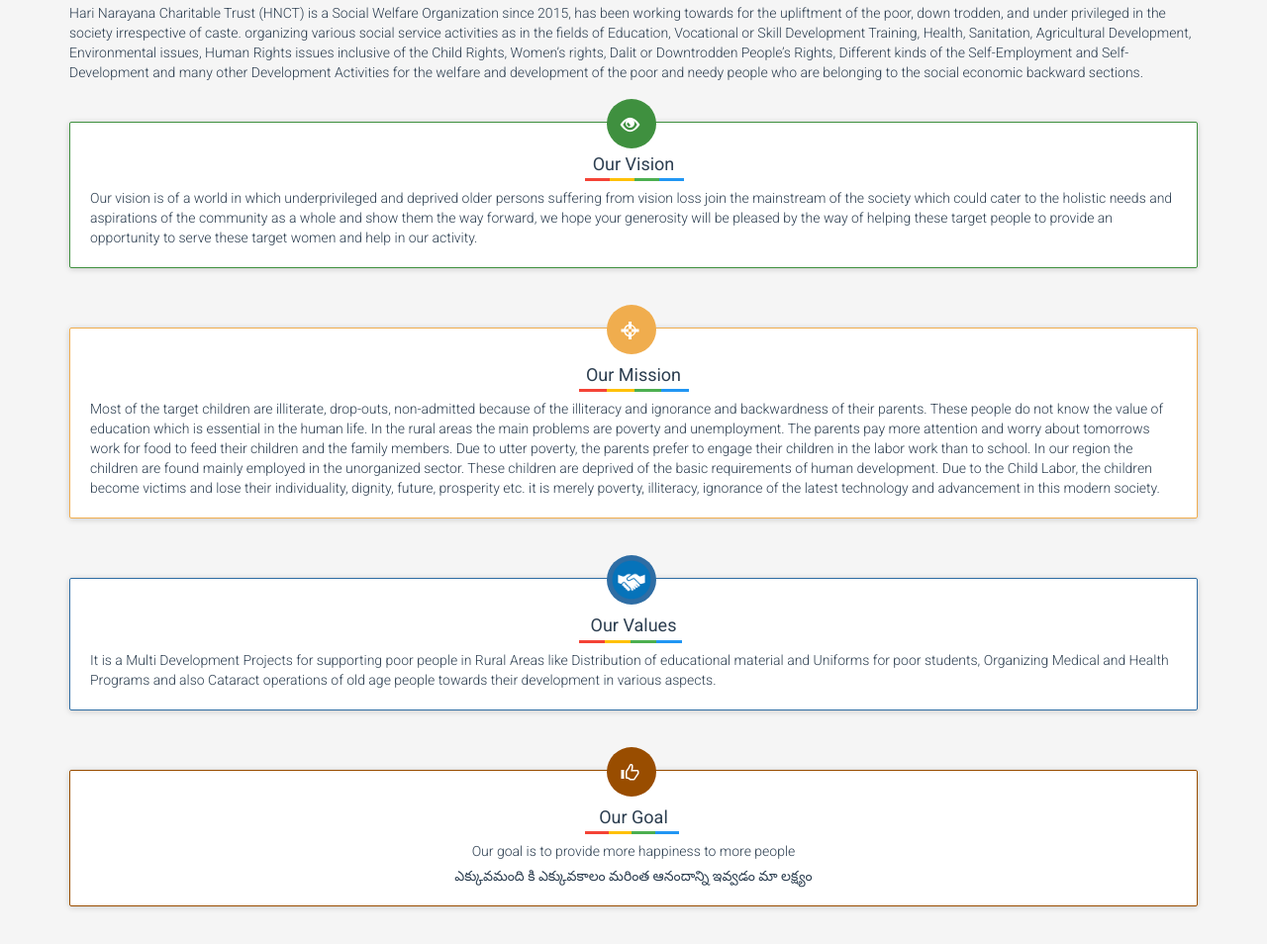
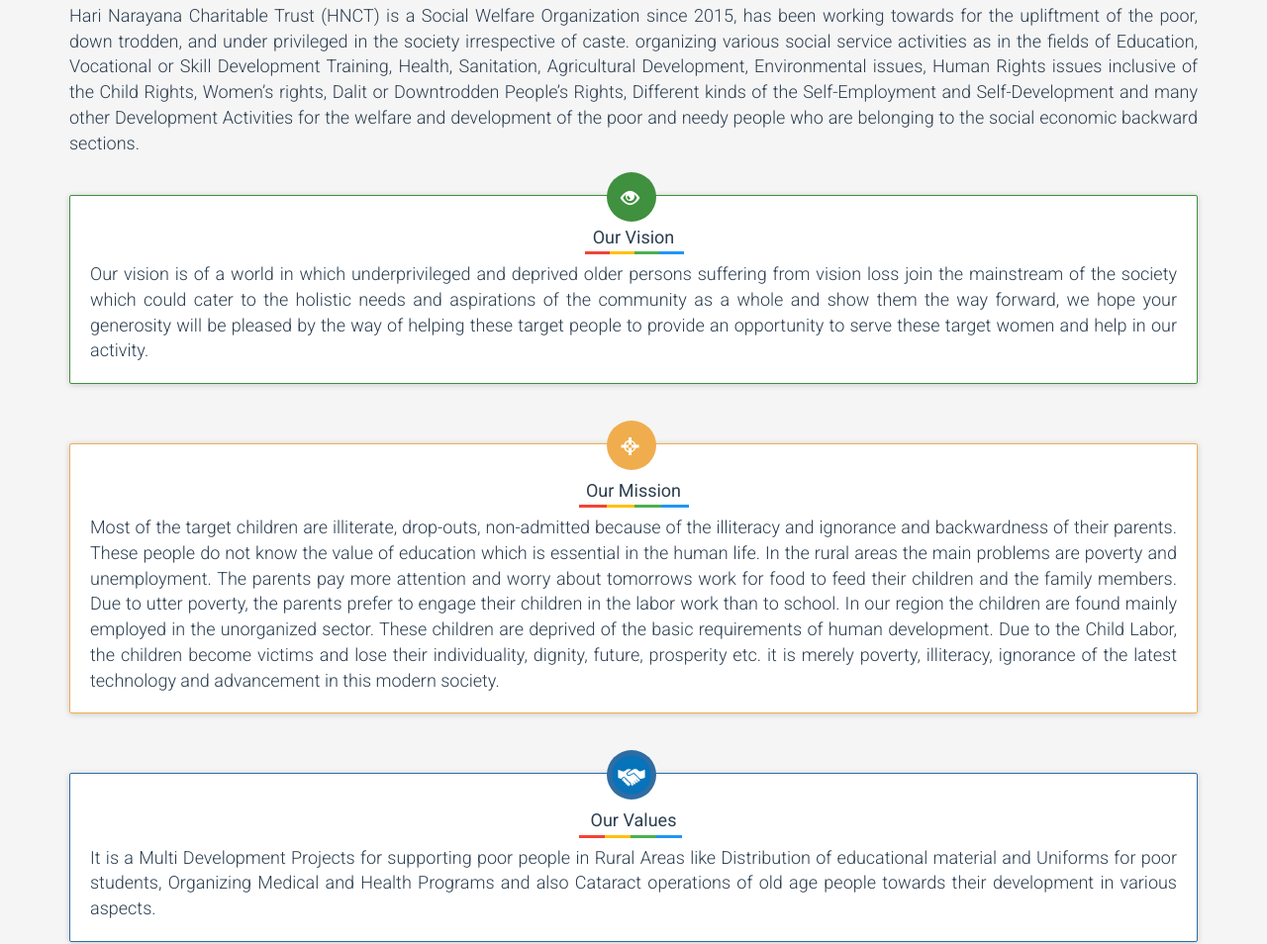
Before and after one commit to hnctrust/hnctrust.github.io, a plain HTML site: page index.html in a window 1280 px wide. Shown: the part 722-1676 px from the top of the page at 99% size. Drawn offline with Linux system fonts and the light colour scheme.

Commit message:
font changes

```diff
--- a/index.html
+++ b/index.html
@@ -46,6 +46,9 @@
     height: 50px;
   }
 
+  #textPara{font-size:18px; text-align: justify;}
+  #textParaCenter{font-size:18px; text-align: center;}
+
     </style>
 </head><!--/head-->
 <body>
@@ -59,7 +62,7 @@
                     <span class="icon-bar"></span>
                 </button>
                 <a class="navbar-brand" href="index.html"><img src="images/logo.png" width="55px" alt="logo">
-                  <span style="font-size:30px;font-family: 'Berkshire Swash', cursive;color:#faa308">Harinaryana Charitable Trust</span>
+                  <span style="font-size:30px;font-family:unset;color:#faa308">Harinaryana Charitable Trust</span>
                 </a>
                 <!-- <a class="navbar-brand" href="index.html">Harinaryana Charitable Trust</a> -->
             </div>
@@ -157,7 +160,7 @@
         <h2>Welcome to <span style="">Harinarayana Charitable Trust</span></h2>
       </div>
       <hr>
-      <p>Hari Narayana Charitable Trust (HNCT) is a Social Welfare Organization since 2015, has been working towards for the upliftment of the poor, down trodden, and under privileged in the society irrespective of caste. organizing various social service activities as in the fields of Education, Vocational or Skill Development Training, Health, Sanitation, Agricultural Development, Environmental issues, Human Rights issues inclusive of the Child Rights, Women’s rights, Dalit or Downtrodden People’s Rights, Different kinds of the Self-Employment and Self-Development and many other Development Activities for the welfare and development of the poor and needy people who are belonging to the social economic backward sections.
+      <p id="textPara">Hari Narayana Charitable Trust (HNCT) is a Social Welfare Organization since 2015, has been working towards for the upliftment of the poor, down trodden, and under privileged in the society irrespective of caste. organizing various social service activities as in the fields of Education, Vocational or Skill Development Training, Health, Sanitation, Agricultural Development, Environmental issues, Human Rights issues inclusive of the Child Rights, Women’s rights, Dalit or Downtrodden People’s Rights, Different kinds of the Self-Employment and Self-Development and many other Development Activities for the welfare and development of the poor and needy people who are belonging to the social economic backward sections.
       </p>
 
         <p>&nbsp;</p>
@@ -178,7 +181,7 @@
           </div>
           <div class="timeline-body">
             <p style="font-size:0px;">&nbsp;</p><p style="font-size:0px;">&nbsp;</p>
-            <p>Our vision is of a world in which underprivileged and deprived older persons suffering from vision loss join the mainstream of the society which could cater to the holistic needs and aspirations of the community as a whole and show them the way forward, we hope your generosity will be pleased by the way of helping these target people to provide an opportunity to serve these target women and help in our activity.</p>
+            <p id="textPara">Our vision is of a world in which underprivileged and deprived older persons suffering from vision loss join the mainstream of the society which could cater to the holistic needs and aspirations of the community as a whole and show them the way forward, we hope your generosity will be pleased by the way of helping these target people to provide an opportunity to serve these target women and help in our activity.</p>
           </div>
         </div>
 
@@ -201,7 +204,7 @@
           </div>
           <div class="timeline-body">
             <p style="font-size:0px;">&nbsp;</p><p style="font-size:0px;">&nbsp;</p>
-            <p>Most of the target children are illiterate, drop-outs, non-admitted because of the illiteracy and ignorance and backwardness of their parents. These people do not know the value of education which is essential in the human life. In the rural areas the main problems are poverty and unemployment. The parents pay more attention and worry about tomorrows work for food to feed their children and the family members. Due to utter poverty, the parents prefer to engage their children in the labor work than to school. In our region the children are found mainly employed in the unorganized sector. These children are deprived of the basic requirements of human development. Due to the Child Labor, the children become victims and lose their individuality, dignity, future, prosperity etc. it is merely poverty, illiteracy, ignorance of the latest technology and advancement in this modern society.</p>
+            <p id="textPara">Most of the target children are illiterate, drop-outs, non-admitted because of the illiteracy and ignorance and backwardness of their parents. These people do not know the value of education which is essential in the human life. In the rural areas the main problems are poverty and unemployment. The parents pay more attention and worry about tomorrows work for food to feed their children and the family members. Due to utter poverty, the parents prefer to engage their children in the labor work than to school. In our region the children are found mainly employed in the unorganized sector. These children are deprived of the basic requirements of human development. Due to the Child Labor, the children become victims and lose their individuality, dignity, future, prosperity etc. it is merely poverty, illiteracy, ignorance of the latest technology and advancement in this modern society.</p>
           </div>
         </div>
 
@@ -223,7 +226,7 @@
           </div>
           <div class="timeline-body">
             <p style="font-size:0px;">&nbsp;</p><p style="font-size:0px;">&nbsp;</p>
-            <p>It is a Multi Development Projects for supporting poor people in Rural Areas like Distribution of educational material and Uniforms for poor students, Organizing Medical and Health Programs and also Cataract operations of old age people towards their development in various aspects.</p>
+            <p id="textPara">It is a Multi Development Projects for supporting poor people in Rural Areas like Distribution of educational material and Uniforms for poor students, Organizing Medical and Health Programs and also Cataract operations of old age people towards their development in various aspects.</p>
           </div>
         </div>
 
@@ -245,8 +248,8 @@
         </div>
         <div class="timeline-body" style="text-align:center">
           <p style="font-size:0px;">&nbsp;</p><p style="font-size:0px;">&nbsp;</p>
-          <p>Our goal is to provide more happiness to more people</p>
-          <p>ఎక్కువమంది కి ఎక్కువకాలం మరింత ఆనందాన్ని ఇవ్వడం మా లక్ష్యం</p>
+          <p id="textParaCenter"> Our goal is to provide more happiness to more people</p>
+          <p id="textParaCenter">ఎక్కువమంది కి ఎక్కువకాలం మరింత ఆనందాన్ని ఇవ్వడం మా లక్ష్యం</p>
         </div>
       </div>
 
```
